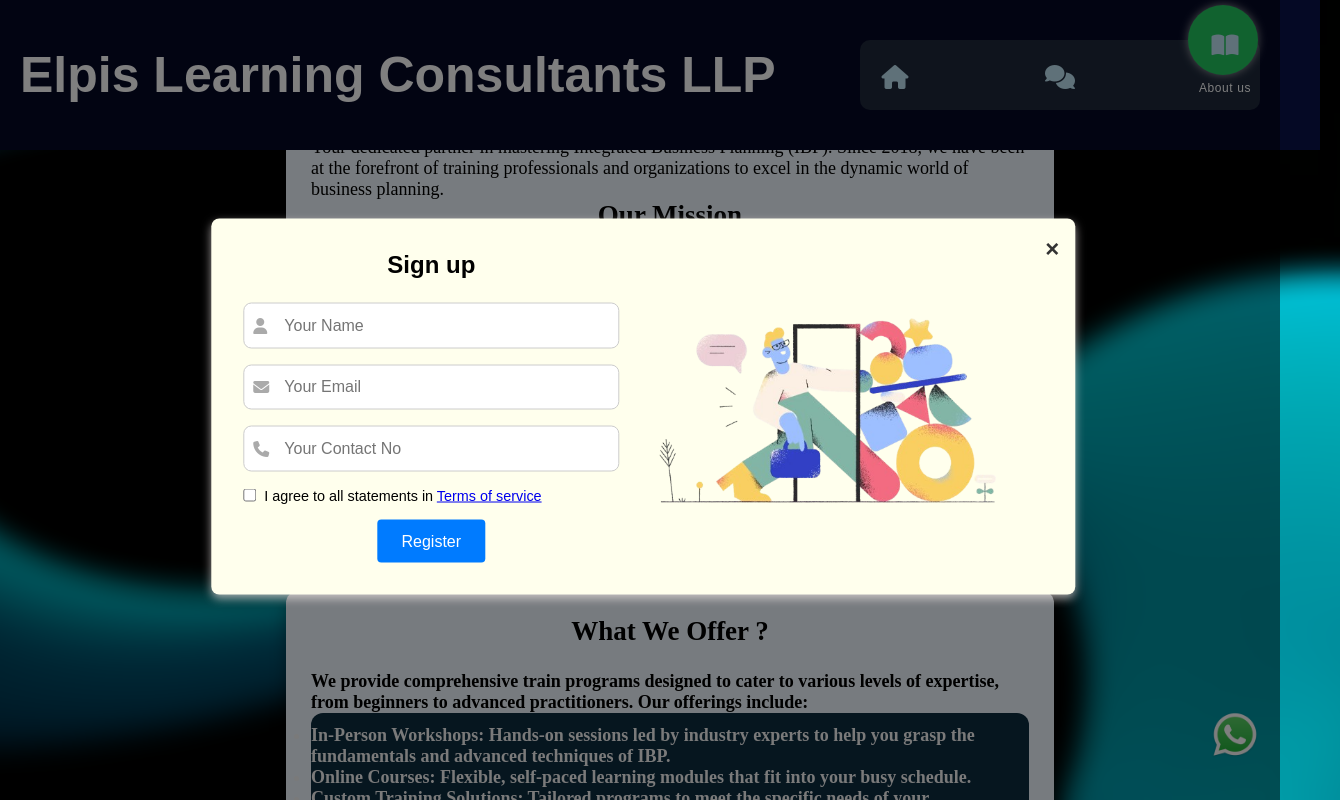
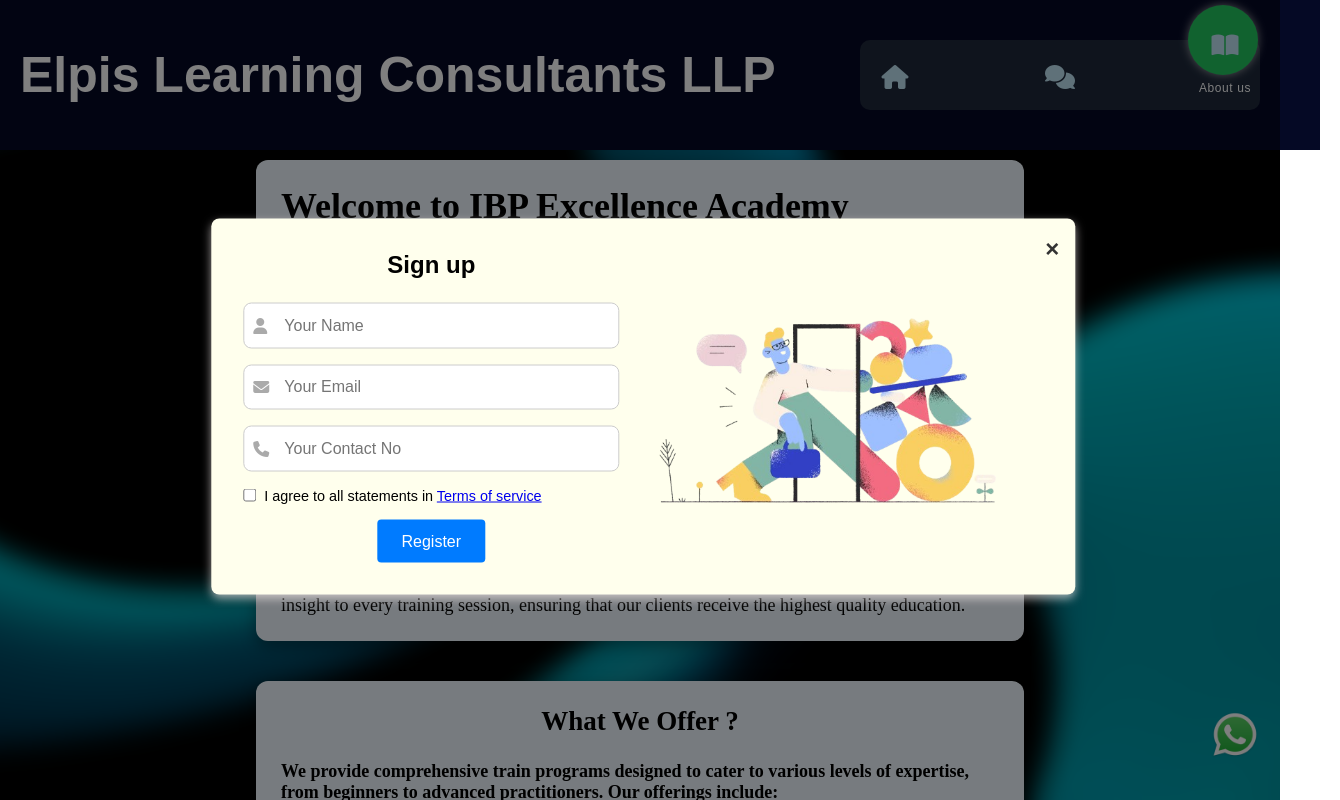
Before and after one commit to el983/demo1, a React (Create React App) app: page /about in a window 1280 px wide. Shown: the top 800 px of the page, 1340 px wide, since content can reach past the window. Built offline with nearby package versions, Linux system fonts and the light colour scheme.

Commit message:
Update About.css

```diff
--- a/src/pages/About.css
+++ b/src/pages/About.css
@@ -1,12 +1,11 @@
 .about {
-    padding-top: 30px;
-    background: lightblue url('../images/home.jpeg') no-repeat fixed center;
+    padding-top: 120px;
+    background:url('../images/home.jpeg') no-repeat fixed center;
     background-size: cover;
     background-position: center;
     width: 100%;
     color: rgb(0, 0, 0);
     backdrop-filter: blur (10px);
-    padding: 30px;
     font-family: 'Times New Roman', Times, serif;
 
 }
```
